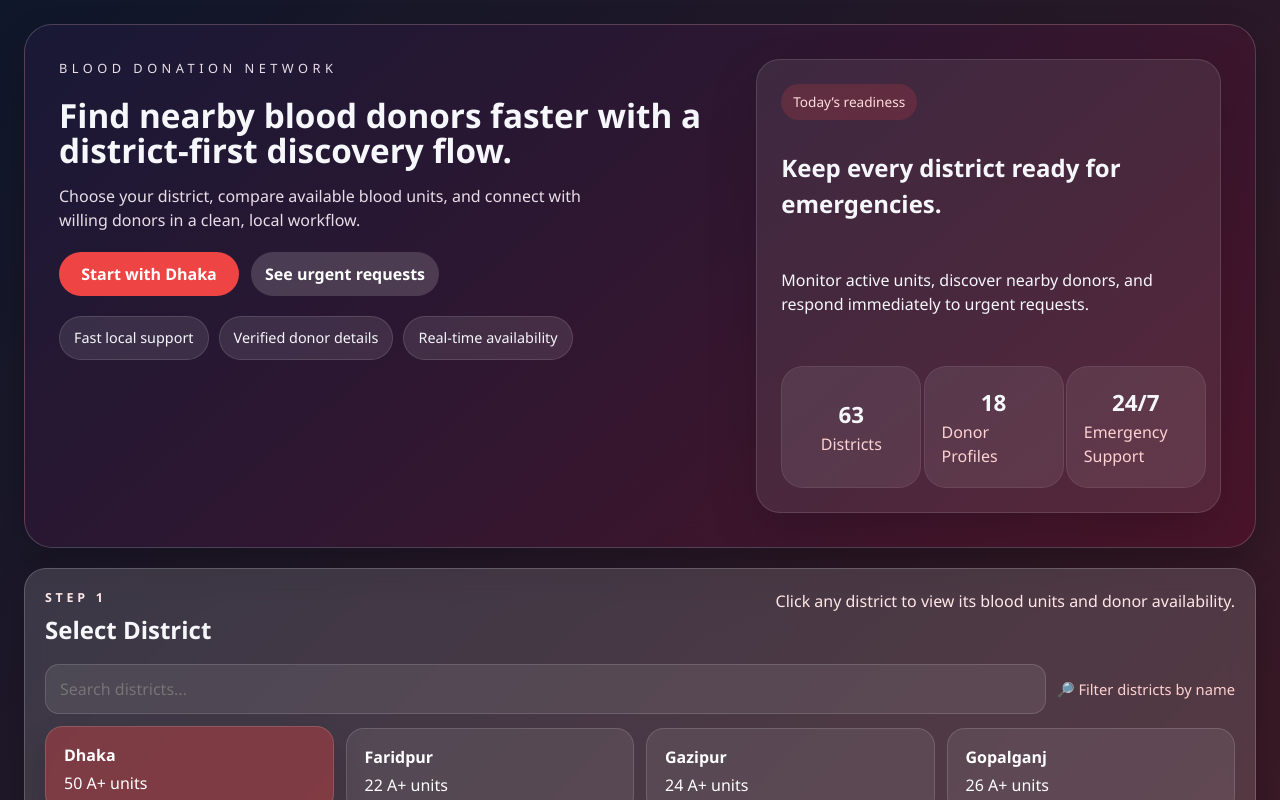
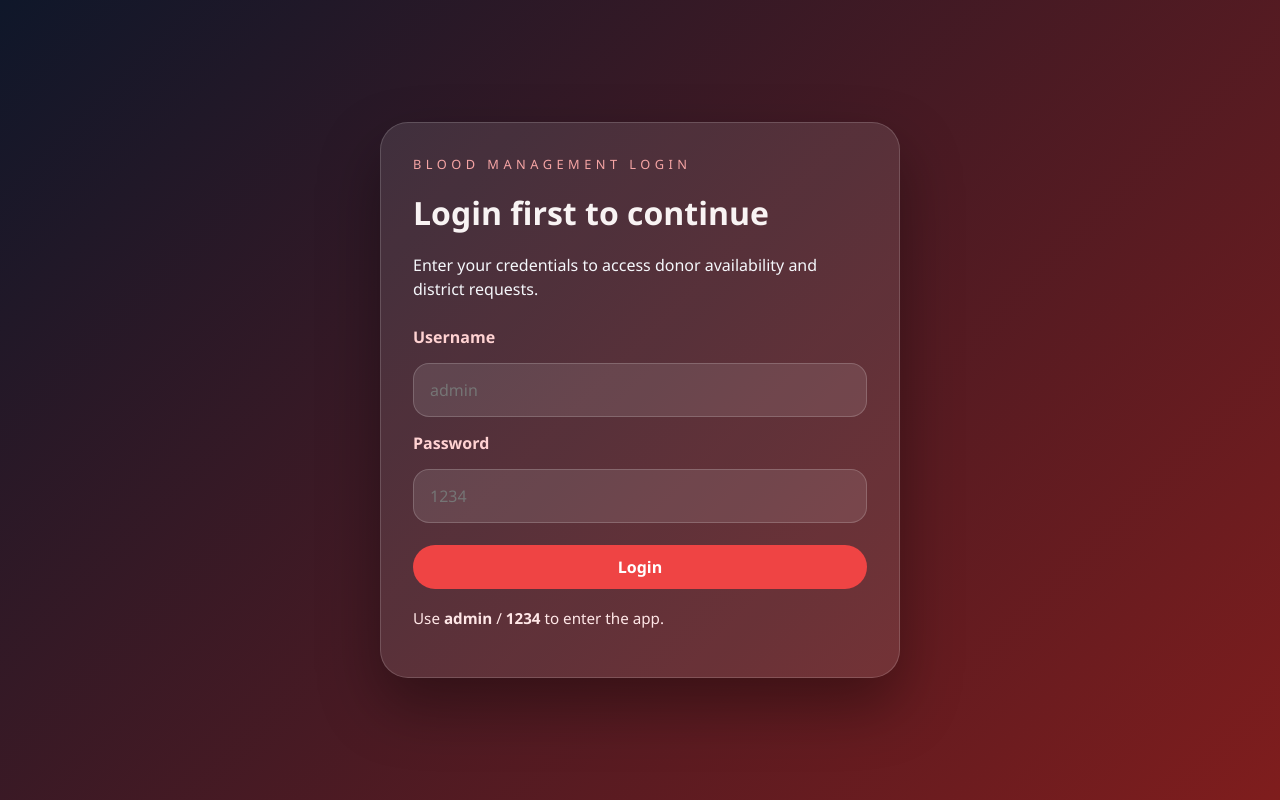
Before and after one commit to tanbirul-arefin/Blood_Bank_Management_System, a React (Vite) app: page / in a window 1280 px wide. Shown: the top 800 px of the page. Built offline with nearby package versions, Linux system fonts and the light colour scheme; the HTML template or start-up script is replaced by a standard one.

Commit message:
loging interface modifing and defult pass and user set

```diff
--- a/src/App.jsx
+++ b/src/App.jsx
@@ -117,12 +117,39 @@ const requestData = [
 ];
 
 function App() {
+  const [isLoggedIn, setIsLoggedIn] = useState(false);
+  const [username, setUsername] = useState('');
+  const [password, setPassword] = useState('');
+  const [loginError, setLoginError] = useState('');
   const [selectedDistrict, setSelectedDistrict] = useState('Dhaka');
   const [selectedGroup, setSelectedGroup] = useState('A+');
   const [districtSearch, setDistrictSearch] = useState('');
   const [savedContacts, setSavedContacts] = useState([]);
   const [activeChat, setActiveChat] = useState(null);
   const [chatMessage, setChatMessage] = useState('Hi, I need urgent support. Can you help?');
+
+  const handleLogin = (event) => {
+    event.preventDefault();
+    const trimmedUsername = username.trim();
+    const trimmedPassword = password.trim();
+
+    if (trimmedUsername === 'admin' && trimmedPassword === '1234') {
+      setIsLoggedIn(true);
+      setLoginError('');
+      setUsername('');
+      setPassword('');
+      return;
+    }
+
+    setLoginError('Invalid username or password. Try admin / 1234.');
+  };
+
+  const handleLogout = () => {
+    setIsLoggedIn(false);
+    setLoginError('');
+    setActiveChat(null);
+    setSavedContacts([]);
+  };
 
   const inventoryForDistrict = districtInventory[selectedDistrict];
   const districtDonors = donorProfiles.filter((donor) => donor.district === selectedDistrict);
@@ -152,6 +179,45 @@ function App() {
       ? activeChat
       : null;
 
+  if (!isLoggedIn) {
+    return (
+      <div className="page-shell login-shell">
+        <div className="login-card">
+          <div className="login-heading">
+            <p className="hero-kicker">Blood Management Login</p>
+            <h1>Login first to continue</h1>
+            <p>Enter your credentials to access donor availability and district requests.</p>
+          </div>
+          <form className="login-form" onSubmit={handleLogin}>
+            <label className="login-label" htmlFor="username">Username</label>
+            <input
+              id="username"
+              type="text"
+              className="login-field"
+              value={username}
+              onChange={(event) => setUsername(event.target.value)}
+              placeholder="admin"
+              autoComplete="username"
+            />
+            <label className="login-label" htmlFor="password">Password</label>
+            <input
+              id="password"
+              type="password"
+              className="login-field"
+              value={password}
+              onChange={(event) => setPassword(event.target.value)}
+              placeholder="1234"
+              autoComplete="current-password"
+            />
+            {loginError && <p className="login-error">{loginError}</p>}
+            <button type="submit" className="primary-btn login-submit">Login</button>
+          </form>
+          <p className="login-help">Use <strong>admin</strong> / <strong>1234</strong> to enter the app.</p>
+        </div>
+      </div>
+    );
+  }
+
   return (
     <div className="page-shell">
       <main className="dashboard">
@@ -176,6 +242,9 @@ function App() {
               </button>
               <button type="button" className="ghost-btn hero-secondary">
                 See urgent requests
+              </button>
+              <button type="button" className="ghost-btn" onClick={handleLogout}>
+                Logout
               </button>
             </div>
             <div className="hero-pill-row">
--- a/src/index.css
+++ b/src/index.css
@@ -24,6 +24,71 @@ textarea {
 .page-shell {
   min-height: 100vh;
   padding: 24px;
+}
+
+.login-shell {
+  display: grid;
+  place-items: center;
+  background: linear-gradient(135deg, #0f172a, #7f1d1d);
+}
+
+.login-card {
+  width: min(520px, 100%);
+  padding: 32px;
+  border-radius: 28px;
+  background: rgba(255, 255, 255, 0.1);
+  border: 1px solid rgba(255, 255, 255, 0.16);
+  box-shadow: 0 28px 60px rgba(0, 0, 0, 0.35);
+}
+
+.login-heading {
+  margin-bottom: 24px;
+}
+
+.login-heading h1 {
+  margin: 14px 0 10px;
+  color: #f8f3f3;
+  font-size: clamp(2rem, 2.3vw, 2.4rem);
+}
+
+.login-form {
+  display: grid;
+  gap: 14px;
+}
+
+.login-label {
+  font-weight: 700;
+  color: #ffd2d2;
+}
+
+.login-field {
+  width: 100%;
+  padding: 14px 16px;
+  border-radius: 16px;
+  border: 1px solid rgba(255,255,255,0.18);
+  background: rgba(255,255,255,0.1);
+  color: white;
+}
+
+.login-field:focus {
+  outline: none;
+  border-color: #ffb3b3;
+  background: rgba(255,255,255,0.14);
+}
+
+.login-error {
+  color: #fca5a5;
+  font-weight: 700;
+}
+
+.login-submit {
+  margin-top: 8px;
+}
+
+.login-help {
+  margin-top: 18px;
+  color: #ffe7e7;
+  font-size: 0.95rem;
 }
 
 .dashboard {
```
